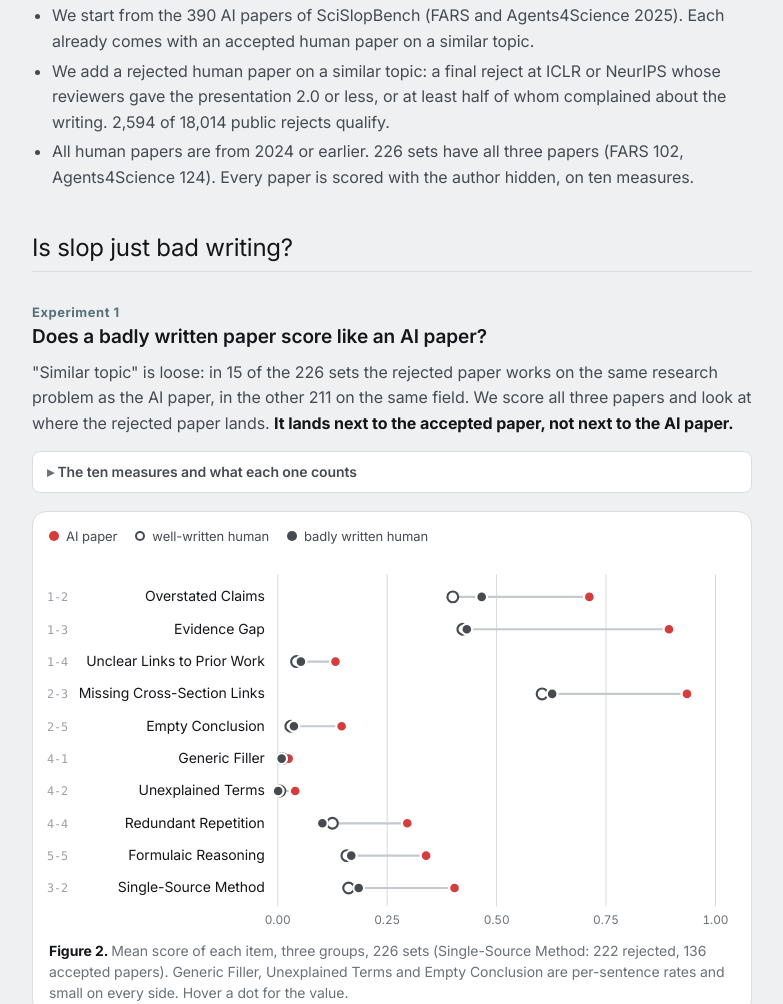
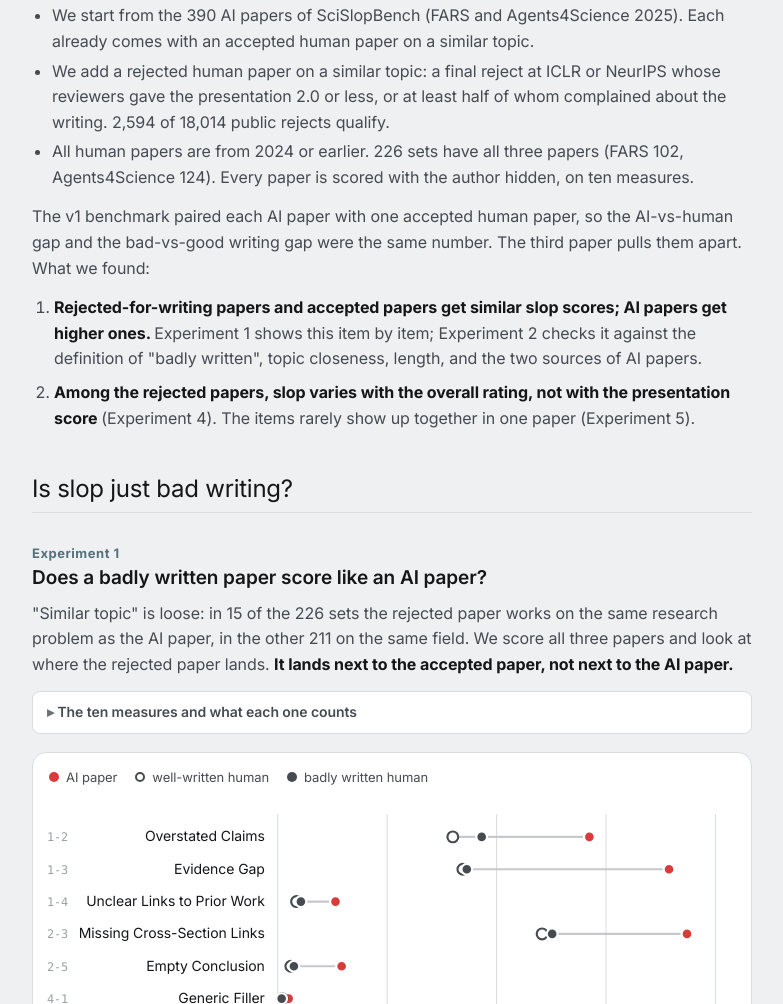
Before and after one commit to yerimoh/scientific_slop_v2_demo, a plain HTML site: page q.html in a window 1280 px wide. Shown: the part 1155-2159 px from the top of the page, without its empty margins (248-1031 px from the left). Drawn offline with Linux system fonts and the light colour scheme.

Commit message:
q.html#1: restore the short 'What we found' summary after the data section
Co-Authored-By: Claude Opus 5.5 <noreply@anthropic.com>

```diff
--- a/posts.js
+++ b/posts.js
@@ -226,6 +226,10 @@ const QPOST = {
       h('li', {}, 'We start from the 390 AI papers of SciSlopBench (FARS and Agents4Science 2025). Each already comes with an accepted human paper on a similar topic.'),
       h('li', {}, `We add a rejected human paper on a similar topic: a final reject at ICLR or NeurIPS whose reviewers gave the presentation 2.0 or less, or at least half of whom complained about the writing. ${Q1.hp_pool.n_pool.toLocaleString()} of ${Q1.hp_pool.n_rejects.toLocaleString()} public rejects qualify.`),
       h('li', {}, `All human papers are from 2024 or earlier. ${Q1.n.triplets} sets have all three papers (FARS ${Q1.n.fars}, Agents4Science ${Q1.n.a4s}). Every paper is scored with the author hidden, on ten measures.`)),
+    h('p', {}, 'The v1 benchmark paired each AI paper with one accepted human paper, so the AI-vs-human gap and the bad-vs-good writing gap were the same number. The third paper pulls them apart. What we found:'),
+    h('ol', { class: 'qa-ol' },
+      h('li', {}, B('Rejected-for-writing papers and accepted papers get similar slop scores; AI papers get higher ones. '), 'Experiment 1 shows this item by item; Experiment 2 checks it against the definition of "badly written", topic closeness, length, and the two sources of AI papers.'),
+      h('li', {}, B('Among the rejected papers, slop varies with the overall rating, not with the presentation score '), '(Experiment 4). The items rarely show up together in one paper (Experiment 5).')),
     h('h4', { text: 'Is slop just bad writing?' }),
     exp(1, 'Does a badly written paper score like an AI paper?'),
     h('p', {}, '"Similar topic" is loose: in 15 of the 226 sets the rejected paper works on the same research problem as the AI paper, in the other 211 on the same field. We score all three papers and look at where the rejected paper lands. ', B('It lands next to the accepted paper, not next to the AI paper.')),
--- a/q.html
+++ b/q.html
@@ -21,7 +21,7 @@
 <link rel="stylesheet" href="app.css?v=1105b">
 <link rel="stylesheet" href="v11.css?v=1105b">
 <link rel="stylesheet" href="https://fonts.googleapis.com/css2?family=Archivo:wdth,wght@62..125,600..900&family=Instrument+Serif:ital@0;1&family=Caveat:wght@500;700&display=swap">
-<link rel="stylesheet" href="site.css?v=1118b">
+<link rel="stylesheet" href="site.css?v=1118c">
 <script>
   // same theme key as the main app, applied before paint
   try { const t = localStorage.getItem('ssi-theme'); if (t) document.documentElement.dataset.theme = JSON.parse(t); } catch (e) { try { const t = localStorage.getItem('ssi-theme'); if (t) document.documentElement.dataset.theme = t.replace(/"/g, ''); } catch (_) {} }
@@ -48,7 +48,7 @@
     <span>Questions or requests: <a href="mailto:yerim.oh@vision.snu.ac.kr">yerim.oh@vision.snu.ac.kr</a></span>
   </div>
 </footer>
-<script src="q1data.js?v=1118b"></script>
-<script type="module" src="posts.js?v=1118b"></script>
+<script src="q1data.js?v=1118c"></script>
+<script type="module" src="posts.js?v=1118c"></script>
 </body>
 </html>
```
